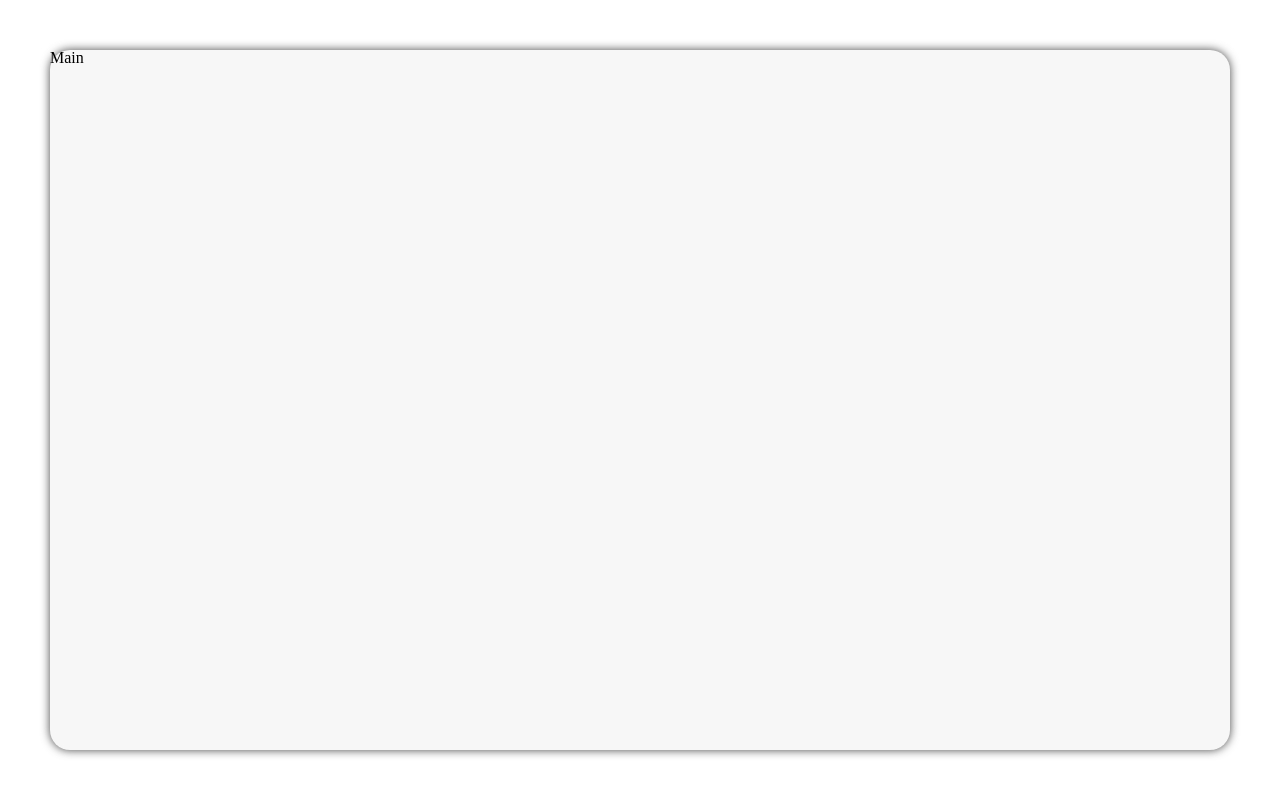
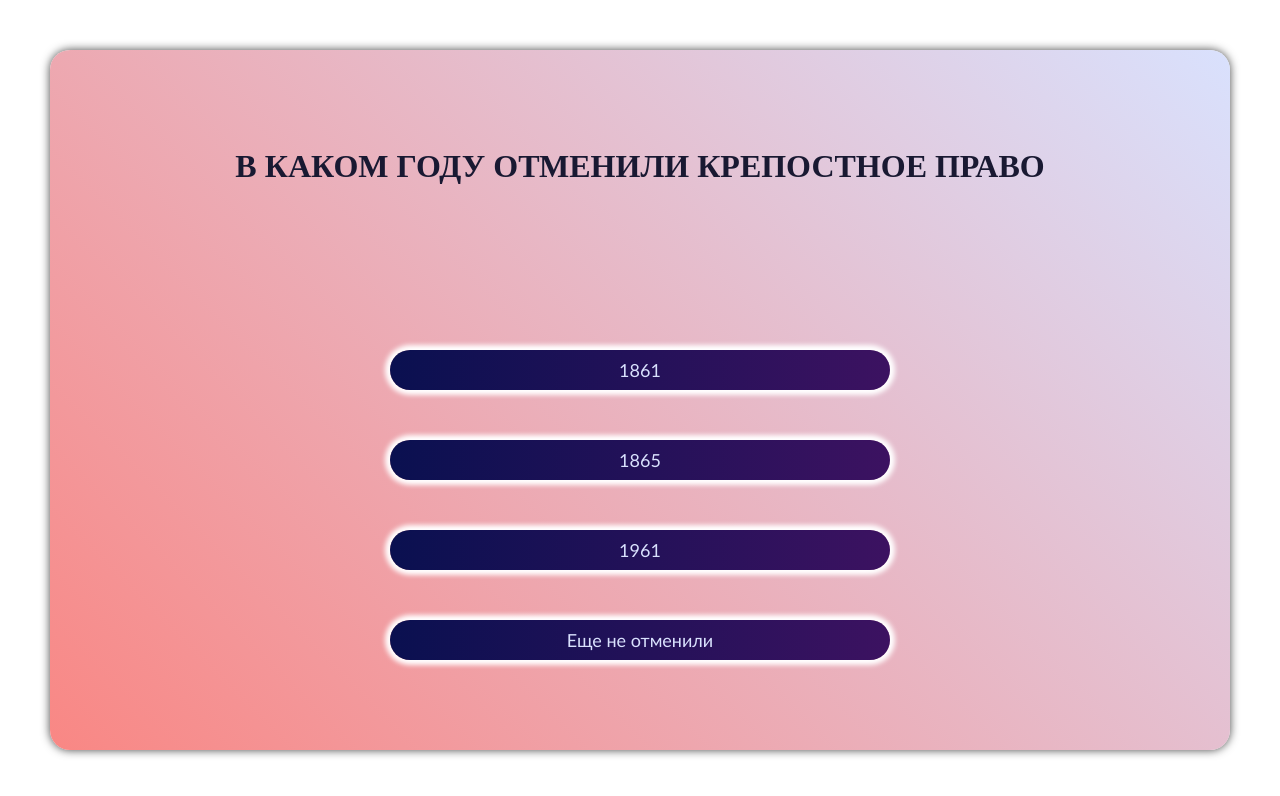
Before and after one commit to arturminchukov/app-for-test, a React (Create React App) app: page / in a window 1280 px wide. Both pictures are taken after a click on the button "Давайте же начнем!!!". Shown: the top 796 px of the page. Built offline with nearby package versions, Linux system fonts and the light colour scheme.

Commit message:
Added question page with animation of user choice

```diff
--- /dev/null
+++ b/src/animation.less
@@ -0,0 +1,22 @@
+@keyframes smoothly-appearance {
+    to {
+        opacity: 1;
+        transform: none;
+    }
+}
+
+.blink{
+    @keyframes flash {
+        from,
+        50%,
+        to {
+            opacity: 1;
+        }
+
+        25%,
+        75% {
+            opacity: 0;
+        }
+    }
+    animation: flash 0.6s  infinite;
+}
--- /dev/null
+++ b/src/components/AnswerOption/AnswerOption.js
@@ -0,0 +1,7 @@
+import * as React from 'react';
+import './AnswerOption.less';
+
+export function AnswerOption({answer, answerKey, handleClick, mode}){
+    const extraClass = mode ? `AnswerOption__button_${mode}` : '';
+    return <button className={`AnswerOption__button ${extraClass}`} onClick={handleClick(answerKey)}>{answer}</button>;
+}
--- /dev/null
+++ b/src/components/AnswerOption/AnswerOption.less
@@ -0,0 +1,39 @@
+@import '../../animation.less';
+
+.AnswerOption__button {
+    height: 40px;
+    background: linear-gradient(90deg, #0a1050, #3c1261);
+    border: 0;
+    border-radius: 50px;
+    min-width: 500px;
+    margin-bottom: 50px;
+    color: #d9e1fd;
+    font-size: 18px;
+    box-shadow: 0 0 5px 5px #ffffff;
+    transition: box-shadow 0.3s ease;
+    &:focus{
+        outline: 0;
+    }
+    &:active{
+        box-shadow: 0 0 2px #ffffff;
+    }
+    &:hover{
+        background: linear-gradient(90deg, #0c1585, #661799);
+    }
+    &:last-child{
+        margin-bottom: 0;
+    }
+    &_chosen{
+        .blink();
+    }
+    &_correct{
+        background: linear-gradient(90deg, #3b8522, #8f9922);
+    }
+    &_incorrect{
+        background: linear-gradient(90deg, #850e08, #993682);
+    }
+}
+
+.AnswerOption__button:last-child{
+    margin-bottom: 0;
+}
--- /dev/null
+++ b/src/components/Question/Question.js
@@ -0,0 +1,49 @@
+import React, {useState} from 'react';
+import {AnswerOption} from '../AnswerOption/AnswerOption';
+import './Question.less';
+
+export function Question({question, answers, handleAnswer, rightAnswer}) {
+    const answersKeys = Object.keys(answers);
+    const [userAnswer, setUserAnswer] = useState(false);
+    const [isShowRightAnswer, setIsShowRightAnswer] = useState(false);
+
+    const handleClick = key => () => {
+        setUserAnswer(key);
+
+        setTimeout(() => {
+            setIsShowRightAnswer(true)
+        }, 2000);
+
+        // setTimeout(() => {
+        //     handleAnswer(userAnswer)
+        // }, 4000);
+    };
+
+    let mode = null;
+
+    if(userAnswer && !isShowRightAnswer){
+        mode = 'chosen';
+    } else if (isShowRightAnswer && userAnswer===rightAnswer){
+        mode = 'correct'
+    } else {
+        mode = 'incorrect'
+    }
+
+    return (
+        <div className="Question">
+            <div className="Question__question-text">
+                {question}
+            </div>
+            <div className={`Question__answers Question__answers-${answersKeys.length}`}>
+                {answersKeys.map(answerKey =>
+                    <AnswerOption
+                        answer={answers[answerKey]}
+                        answerKey={answerKey}
+                        handleClick={handleClick}
+                        key={answerKey}
+                        mode={answerKey === userAnswer ? mode : null}
+                    />)}
+            </div>
+        </div>
+    );
+}
--- /dev/null
+++ b/src/components/Question/Question.less
@@ -0,0 +1,29 @@
+@import '../../animation.less';
+
+.Question {
+    opacity: 0;
+    width: 100%;
+    animation: smoothly-appearance 1.5s forwards;
+    position: relative;
+    display: flex;
+    align-items: center;
+    flex-direction: column;
+}
+
+
+.Question__question-text {
+    position: absolute;
+    top: 100px;
+    color: #191932;
+    text-transform: uppercase;
+    font-weight: bold;
+    font-size: 32px;
+}
+
+.Question__answers {
+    position: absolute;
+    top: 300px;
+    display: flex;
+    flex-direction: column;
+    align-items: flex-start;
+}
--- a/src/pages/Main/Main.js
+++ b/src/pages/Main/Main.js
@@ -1,7 +1,34 @@
 import * as React from 'react';
+import test from '../../tests/father-birthday-test';
+import {Question} from '../../components/Question/Question';
+import './Main.less';
 
 export class Main extends React.Component {
+    constructor(props) {
+        super(props);
+
+        this.handleClickAnswer = this.handleClickAnswer.bind(this);
+        this.state = {
+            currentQuestion: 0,
+        }
+    }
+
+    handleClickAnswer(key) {
+        console.log(key);
+    }
+
     render() {
-        return <h1>Main</h1>;
+        const {currentQuestion} = this.state;
+
+        return (
+            <div className="Main">
+                <Question
+                    question={test[currentQuestion].question}
+                    answers={test[currentQuestion].answers}
+                    handleAnswer={this.handleClickAnswer}
+                    rightAnswer={test[currentQuestion].right}
+                />
+            </div>
+        );
     }
 }
--- a/src/pages/Main/Main.less
+++ b/src/pages/Main/Main.less
@@ -0,0 +1,9 @@
+.Main {
+    height: 100%;
+    width: 100%;
+    border-radius: 20px;
+    background: linear-gradient(45deg, #f98784, #d9e1fd);
+    display: flex;
+    justify-content: center;
+    align-items: flex-start;
+}
--- a/src/pages/WelcomePage/WelcomePage.less
+++ b/src/pages/WelcomePage/WelcomePage.less
@@ -11,22 +11,32 @@
 }
 
 .WelcomePage__container {
+  height: 40%;
   display: flex;
-  justify-content: center;
+  justify-content: space-between;
   align-items: center;
   flex-direction: column;
   padding: 0 30px;
 
+  & > h1{
+    font-weight: bold;
+    text-transform: uppercase;
+    padding: 0 30px 30px 30px;
+    color: #464646;
+    text-align: center;
+  }
   & > button{
     width: 30%;
     min-width: 200px;
     max-width: 400px;
     height: 70px;
     font-size: 24px;
-    background: green;
+    background: #55b45a;
     border-radius: 20px;
     border: 0;
     box-shadow:  0 0 5px black;
+    background: -webkit-gradient(linear, left top, left bottom, from(#077414), to(#87f470));
+    color: white;
   }
 
   & > button:focus {
--- a/src/tests/father-birthday-test.js
+++ b/src/tests/father-birthday-test.js
@@ -7,6 +7,7 @@ export default [
             C: '1961',
             D: 'Еще не отменили',
         },
+        score: 100,
         right: 'A'
     }, {
         question: 'Как на английском будет "Доброе утро"',
@@ -16,6 +17,7 @@ export default [
             C: 'Good morning',
             D: 'Pink brown red',
         },
+        score: 200,
         right: 'C'
     }
 ]
```
